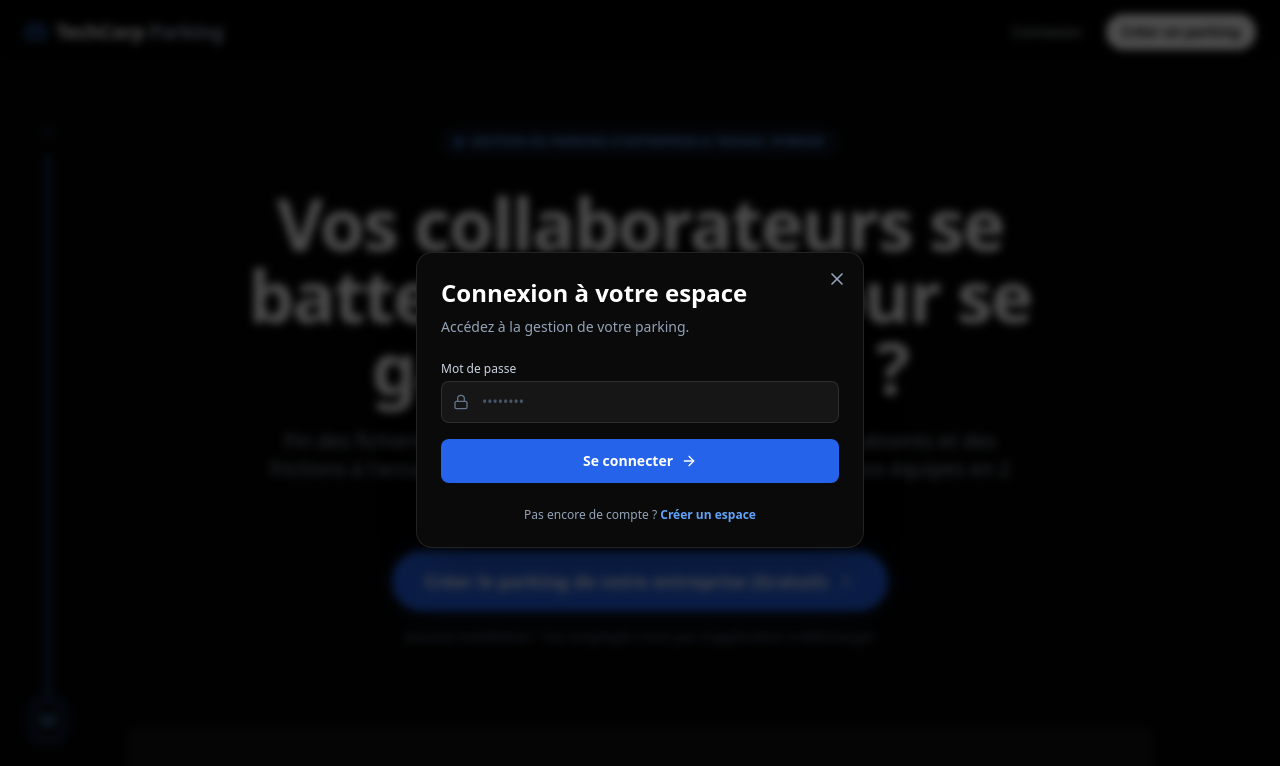
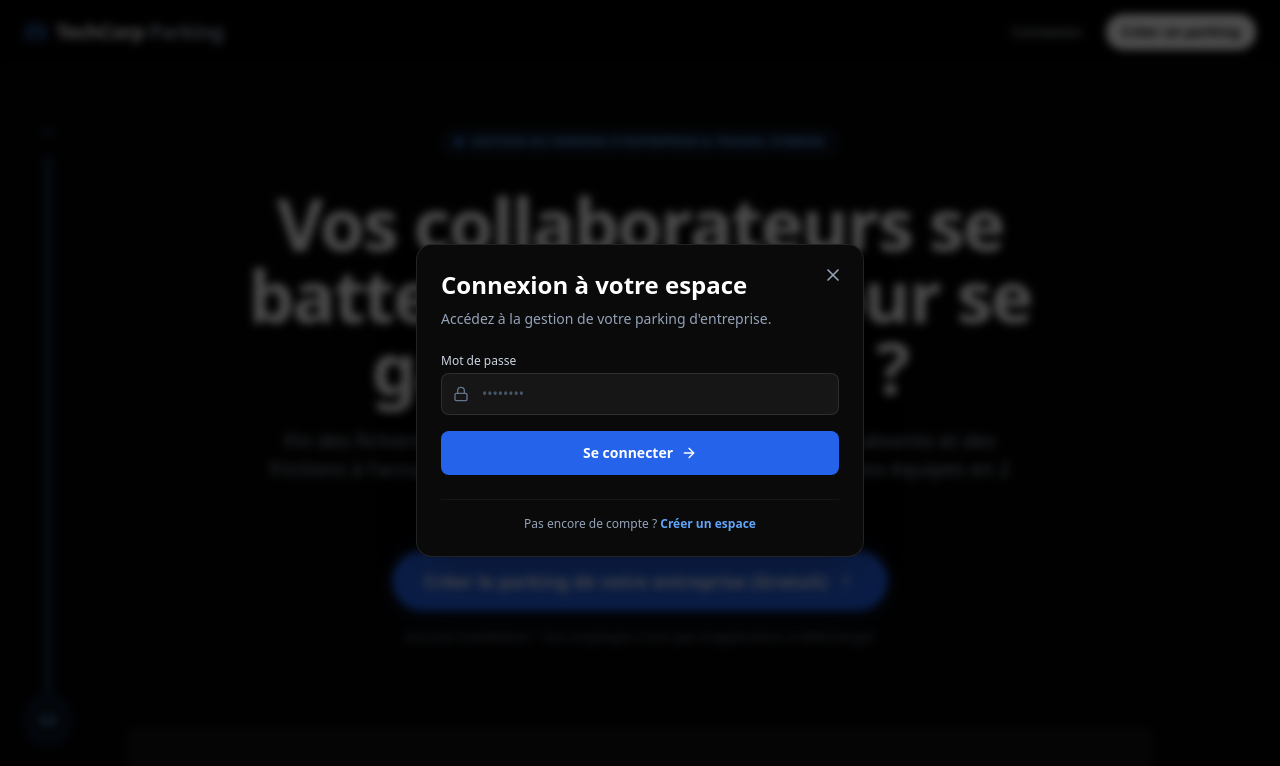
Before and after one commit to robinird/parking-application-multi-entreprises-LP, a Next.js app: page / in a window 1280 px wide. Both pictures are taken after a click on the button "Connexion". Shown: the top 766 px of the page. Built offline with nearby package versions, Linux system fonts and the light colour scheme; grey boxes are pictures that could not be loaded.

Commit message:
Update AuthModal.tsx

```diff
--- a/components/AuthModal.tsx
+++ b/components/AuthModal.tsx
@@ -1,17 +1,36 @@
 "use client";
 
-import React from "react";
+import React, { useState, useEffect } from "react";
 import { motion, AnimatePresence } from "framer-motion";
-import { X, Lock, ArrowRight } from "lucide-react";
+import { X, Lock, ArrowRight, Mail } from "lucide-react";
 
 export interface AuthModalProps {
   isOpen: boolean;
   onClose: () => void;
-  onOpenDemo: () => void; // Fonction pour basculer vers l'inscription (DemoModal)
+  initialMode?: "login" | "register";
+  onOpenDemo?: () => void;
 }
 
-export default function AuthModal({ isOpen, onClose, onOpenDemo }: AuthModalProps) {
+export default function AuthModal({
+  isOpen,
+  onClose,
+  initialMode = "login",
+  onOpenDemo,
+}: AuthModalProps) {
+  const [mode, setMode] = useState<"login" | "register">(initialMode);
+
+  useEffect(() => {
+    setMode(initialMode);
+  }, [initialMode]);
+
   if (!isOpen) return null;
+
+  const handleSwitchToDemo = () => {
+    onClose();
+    if (onOpenDemo) {
+      onOpenDemo();
+    }
+  };
 
   return (
     <AnimatePresence>
@@ -25,58 +44,94 @@ export default function AuthModal({ isOpen, onClose, onOpenDemo }: AuthModalProp
             className="absolute inset-0 bg-black/70 backdrop-blur-sm"
           />
           <motion.div
-            initial={{ opacity: 0, scale: 0.95 }}
-            animate={{ opacity: 1, scale: 1 }}
-            exit={{ opacity: 0, scale: 0.95 }}
+            initial={{ opacity: 0, scale: 0.95, y: 10 }}
+            animate={{ opacity: 1, scale: 1, y: 0 }}
+            exit={{ opacity: 0, scale: 0.95, y: 10 }}
             className="bg-[#0A0A0A] border border-white/10 rounded-2xl w-full max-w-md p-6 relative text-white shadow-2xl z-10"
           >
             <button
               onClick={onClose}
-              className="absolute top-4 right-4 text-slate-400 hover:text-white transition-colors"
+              className="absolute top-4 right-4 text-slate-400 hover:text-white transition-colors p-1 rounded-full hover:bg-white/5"
             >
               <X className="w-5 h-5" />
             </button>
 
-            <h3 className="text-2xl font-bold mb-2">Connexion à votre espace</h3>
+            <h3 className="text-2xl font-bold mb-2">
+              {mode === "login" ? "Connexion à votre espace" : "Créer un espace"}
+            </h3>
             <p className="text-sm text-slate-400 mb-6">
-              Accédez à la gestion de votre parking.
+              {mode === "login"
+                ? "Accédez à la gestion de votre parking d'entreprise."
+                : "Demandez votre accès personnalisé en quelques secondes."}
             </p>
 
+            {mode === "login" ? (
               <form onSubmit={(e) => e.preventDefault()} className="space-y-4">
                 <div>
-                <label className="block text-xs font-medium text-slate-300 mb-1">Mot de passe</label>
+                  <label className="block text-xs font-medium text-slate-300 mb-1">
+                    Mot de passe
+                  </label>
                   <div className="relative">
                     <Lock className="w-4 h-4 absolute left-3 top-1/2 -translate-y-1/2 text-slate-500" />
                     <input
                       type="password"
                       placeholder="••••••••"
-                    className="w-full bg-white/5 border border-white/10 rounded-lg py-2.5 pl-10 pr-4 text-sm text-white placeholder:text-slate-600 focus:outline-none focus:border-blue-500"
+                      className="w-full bg-white/5 border border-white/10 rounded-lg py-2.5 pl-10 pr-4 text-sm text-white placeholder:text-slate-600 focus:outline-none focus:border-blue-500 transition-colors"
                     />
                   </div>
                 </div>
 
                 <button
                   type="submit"
-                className="w-full bg-blue-600 hover:bg-blue-700 text-white font-semibold py-3 rounded-lg text-sm transition-colors flex items-center justify-center gap-2 mt-6"
+                  className="w-full bg-blue-600 hover:bg-blue-500 text-white font-semibold py-3 rounded-lg text-sm transition-colors flex items-center justify-center gap-2 mt-6"
                 >
                   <span>Se connecter</span>
                   <ArrowRight className="w-4 h-4" />
                 </button>
               </form>
+            ) : (
+              <div className="space-y-4 text-center">
+                <p className="text-sm text-slate-300">
+                  Pour créer un espace entreprise, nous préparons votre demande personnalisée.
+                </p>
+                <button
+                  onClick={handleSwitchToDemo}
+                  className="w-full bg-blue-600 hover:bg-blue-500 text-white font-semibold py-3 rounded-lg text-sm transition-colors flex items-center justify-center gap-2"
+                >
+                  <Mail className="w-4 h-4" />
+                  <span>Poursuivre la demande par e-mail</span>
+                </button>
+              </div>
+            )}
 
-            <div className="mt-6 text-center text-xs text-slate-400">
+            <div className="mt-6 text-center text-xs text-slate-400 border-t border-white/5 pt-4">
+              {mode === "login" ? (
                 <p>
                   Pas encore de compte ?{" "}
                   <button
                     onClick={() => {
-                    onClose(); // Ferme la modale de connexion
-                    onOpenDemo(); // Ouvre la modale d'email pré-rempli
+                      if (onOpenDemo) {
+                        handleSwitchToDemo();
+                      } else {
+                        setMode("register");
+                      }
                     }}
                     className="text-blue-400 hover:underline font-semibold"
                   >
                     Créer un espace
                   </button>
                 </p>
+              ) : (
+                <p>
+                  Déjà un compte ?{" "}
+                  <button
+                    onClick={() => setMode("login")}
+                    className="text-blue-400 hover:underline font-semibold"
+                  >
+                    Se connecter
+                  </button>
+                </p>
+              )}
             </div>
           </motion.div>
         </div>
```
Lines whose indentation alone changed are shown as unchanged.
